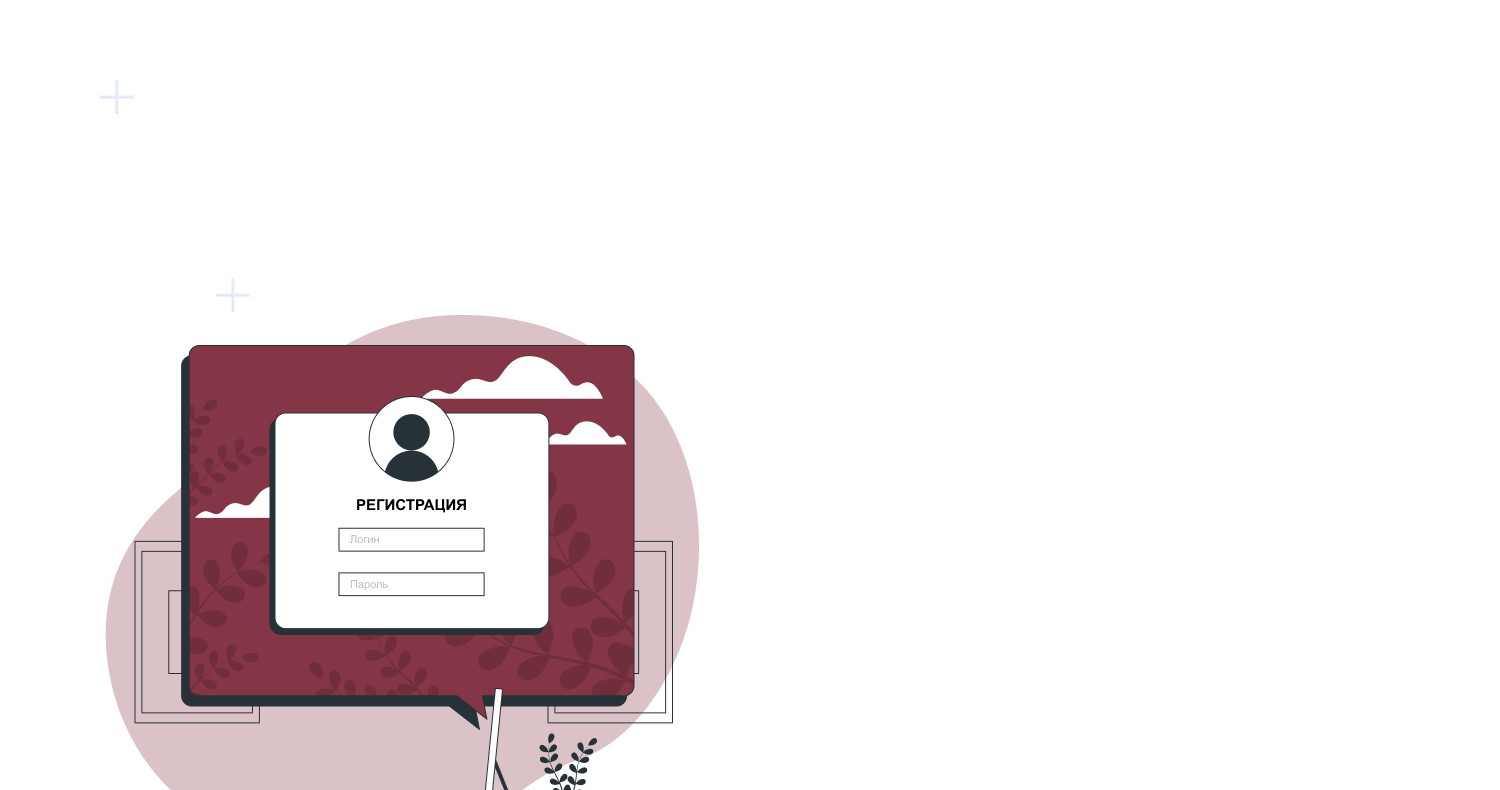
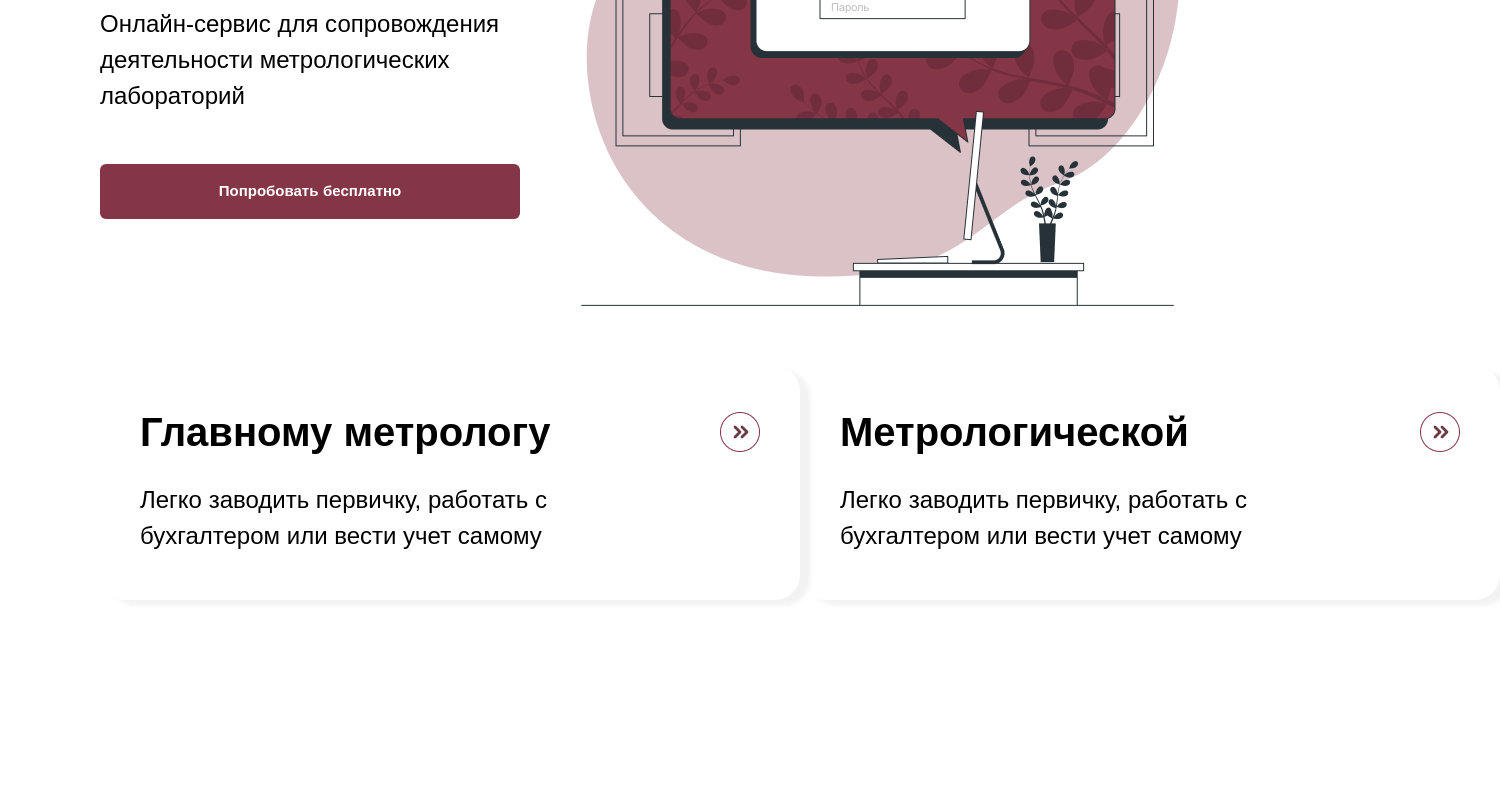
Before and after one commit to Sof-f/metrolog, a plain HTML site: page index.html in a window 1280 px wide. Shown: the part 419-1209 px from the top of the page, 1500 px wide, since content can reach past the window. After the commit the page ends 1026 px from the top, so only its background shows below. Drawn offline with nearby package versions, Linux system fonts and the light colour scheme; a web font is replaced by a local one.

Commit message:
first 100% + fixed btn login.html

```diff
--- a/css/style.css
+++ b/css/style.css
@@ -2,6 +2,8 @@
     display: block;
     background-color: #673A44;
     color: #ffff;
+    position: fixed;
+    width: 100%;
 }
 
 .container__header{
@@ -27,7 +29,7 @@
     font-family: Arial;
     font-weight: 400;
     font-style: Regular;
-    font-size: 12px;
+    font-size: 15px;
     vertical-align: middle;
 
 }
@@ -44,7 +46,7 @@
     font-family: Arial;
     font-weight: 400;
     font-style: Regular;
-    font-size: 12px;
+    font-size: 15px;
     vertical-align: middle;
 
 }
@@ -52,6 +54,7 @@
 
 
 .logo{
+    padding-top: 40px;
     background-color: #F2F2F2;
 }
 
@@ -60,3 +63,111 @@
     height: 46px;
 
 }
+
+
+
+.first__top{
+    display: flex;
+    flex-direction: row;
+    justify-content: space-between;
+    margin-top: 50px;
+    height: 568px;
+}
+
+.first__left{
+    margin-top: 100px;
+}
+
+.first__left-content{
+    display: flex;
+    flex-direction: row;
+    justify-content: space-between;
+    position: re;
+}
+
+.first__title{
+    width: 450px;
+    /* height: 140; */
+    font-size: 70px;
+    line-height: 70px;
+    font-family: "Work Sans", sans-serif;
+    font-optical-sizing: auto;
+    font-weight: 400;
+    font-style: normal;
+}
+
+.first__subtitle{
+    font-family: Arial;
+    font-weight: 400;
+    font-style: Regular;
+    font-size: 24px;
+    line-height: 36px;
+    width: 472px;
+    margin-top: 28px;
+    margin-bottom: 50px;
+}
+
+.first__btn-btn{
+    width: 420px;
+    border-radius: 6px;
+    gap: 10px;
+    padding: 20px;
+    background-color: #843546;
+    border: none;
+    cursor: pointer;
+
+    font-weight: 600;
+    font-size: 15px;
+    line-height: 100%;
+    color: #ffff;
+    font-family: "Work Sans", sans-serif;
+}
+
+.first__stars{
+    z-index: 3;
+}
+
+.first__sign-up{
+    height: 568px;
+    margin-bottom: 60px;
+}
+
+.first__content{
+    display: flex;
+    flex-direction: row;
+    justify-content: space-between;
+    z-index: 10;
+    margin-top: 60px;
+}
+
+.first__content-item{
+    display: flex;
+    flex-direction: row;
+    justify-content: space-between;
+    width: 697;
+    border-radius: 25px;
+    box-shadow: 10px 5px 5px #F2F2F2;
+    padding: 46px 40px;
+    gap: 160px;
+}
+
+
+.first__item-title{
+    font-family: Arial;
+    font-weight: 700;
+    font-style: Bold;
+    font-size: 40px;
+    line-height: 100%;
+
+}
+
+.first__item-subtitle{
+    font-family: Arial;
+    font-weight: 400;
+    font-style: Regular;
+    font-size: 24px;
+    line-height: 36px;
+    width: 420px;
+    margin-top: 30px;
+
+}
--- a/index.html
+++ b/index.html
@@ -3,6 +3,11 @@
 <head>
     <meta charset="UTF-8">
     <meta name="viewport" content="width=device-width, initial-scale=1.0">
+    <link rel="preconnect" href="https://fonts.gstatic.com" crossorigin>
+    <link href="https://fonts.googleapis.com/css2?family=Nunito+Sans:ital,opsz,wght@0,6..12,200..1000;1,6..12,200..1000&family=Rethink+Sans:ital,wght@0,400..800;1,400..800&family=TikTok+Sans:opsz,wght@12..36,300..900&family=Work+Sans:ital,wght@0,100..900;1,100..900&display=swap" rel="stylesheet">
+    <link rel="preconnect" href="https://fonts.googleapis.com">
+<link rel="preconnect" href="https://fonts.gstatic.com" crossorigin>
+<link href="https://fonts.googleapis.com/css2?family=Nunito+Sans:ital,opsz,wght@0,6..12,200..1000;1,6..12,200..1000&family=Rethink+Sans:ital,wght@0,400..800;1,400..800&family=TikTok+Sans:opsz,wght@12..36,300..900&family=Work+Sans:ital,wght@0,100..900;1,100..900&display=swap" rel="stylesheet">
     <title>Document</title>
     <link rel="stylesheet" href="css/reset.css">
     <link rel="stylesheet" href="css/style.css">
@@ -51,7 +56,7 @@
                                     <button class="first__btn-btn">Попробовать бесплатно</button>
                                 </a>
                             </div>
-                            <img class="first__stars" src="images/stars.png" alt="#">
+                            <!-- <img class="first__stars" src="images/stars.png" alt="#"> -->
                         </div>
                     </div>
                     <img class="first__sign-up" src="images/sign_up.png" alt="#">
@@ -80,6 +85,7 @@
             </div>
         </section>
 
+
     </main>
 
     <footer></footer>
```
Also changed, not shown: css/login.css (+5 -2 lines), login.html (+3 -3 lines).
